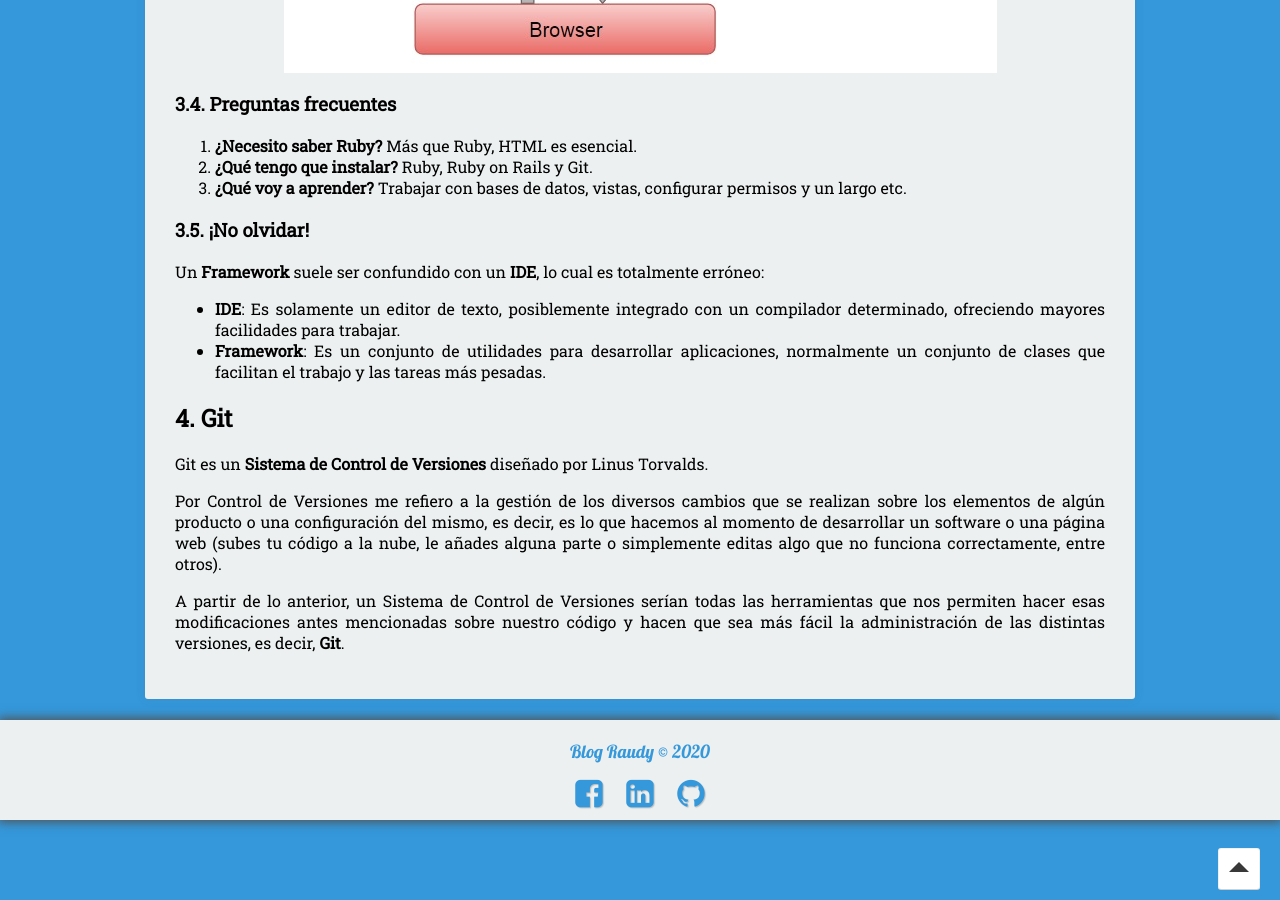
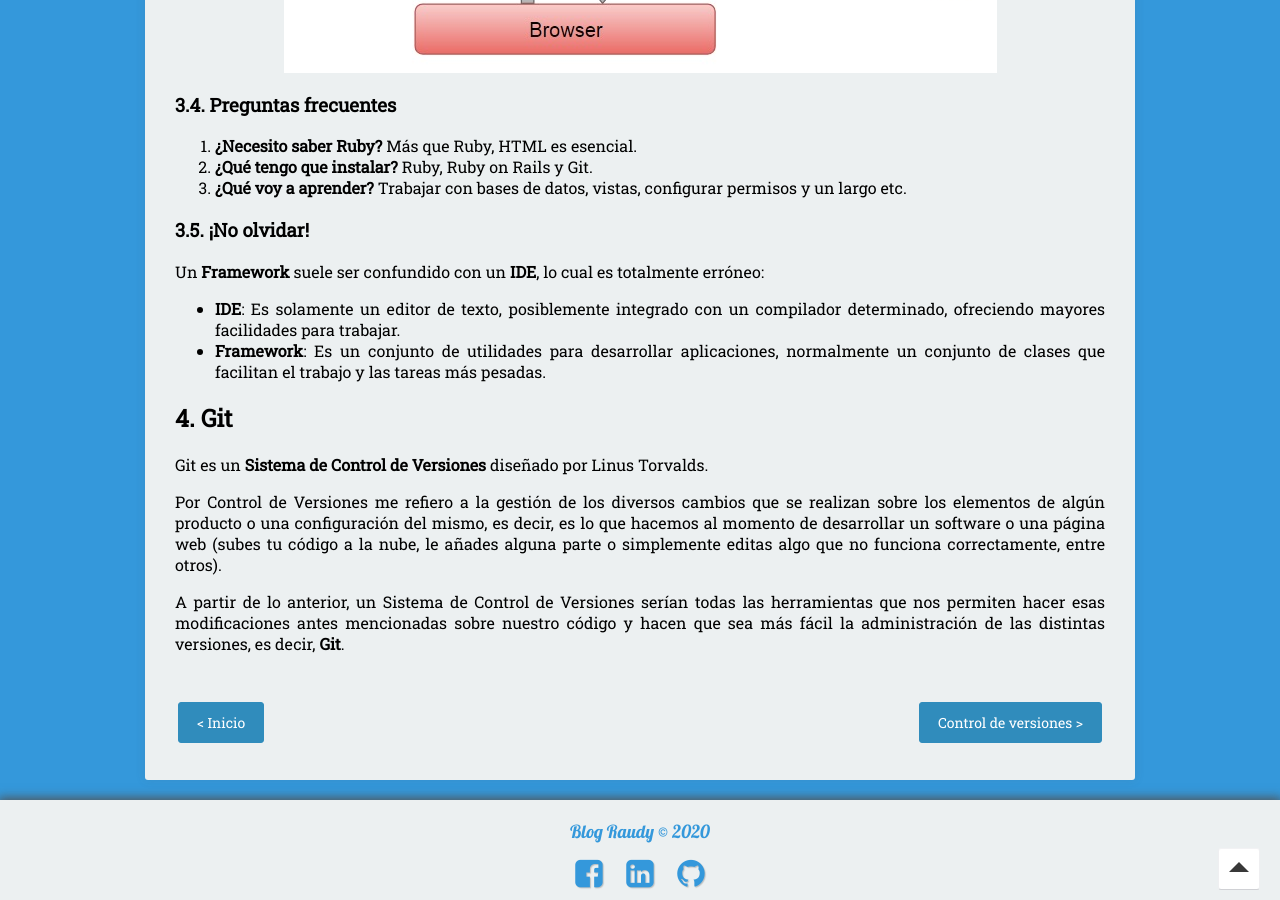
Before and after one commit to nisoto/Blog-anterior-2.0, a Jekyll site: the page built from _posts/2020-04-09-rails-i-introduccion.md, in a window 1280 px wide and 900 px high, scrolled down 2811 px. Built offline with Jekyll 4.4.1, drawn with Linux system fonts in a browser that asks for light colours; nearby versions of some CDN libraries; part of the change alters nothing that is shown.

Commit message:
Update 2020-04-09-rails-i-introduccion.md

```diff
--- a/_posts/2020-04-09-rails-i-introduccion.md
+++ b/_posts/2020-04-09-rails-i-introduccion.md
@@ -111,3 +111,7 @@ Git es un **Sistema de Control de Versiones** diseñado por Linus Torvalds.
 Por Control de Versiones me refiero a la gestión de los diversos cambios que se realizan sobre los elementos de algún producto o una configuración del mismo, es decir, es lo que hacemos al momento de desarrollar un software o una página web (subes tu código a la nube, le añades alguna parte o simplemente editas algo que no funciona correctamente, entre otros).
 
 A partir de lo anterior, un Sistema de Control de Versiones serían todas las herramientas que nos permiten hacer esas modificaciones antes mencionadas sobre nuestro código y hacen que sea más fácil la administración de las distintas versiones, es decir, **Git**.
+
+|     |     |
+|:----|----:|
+| [< Inicio](https://nisoto.github.io/blog/){: .btn .btn-info} | [Control de versiones >](https://nisoto.github.io/rails-ii-control-de-versiones/){: .btn .btn-info} |
```
